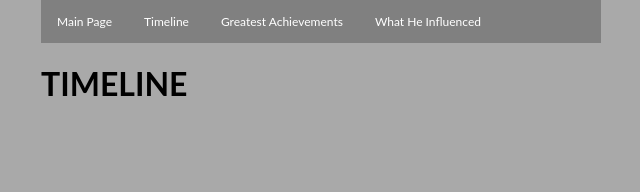
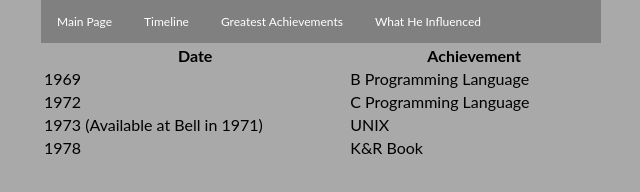
Before and after one commit to ddayan0/HistoricalFigure, a plain HTML site: page timeline.html in a window 1280 px wide. Shown: the whole page, without its empty margins (319-959 px from the left). Drawn offline with Linux system fonts and the light colour scheme.

Commit message:
Finished website

```diff
--- a/timeline.html
+++ b/timeline.html
@@ -14,6 +14,27 @@
       <a href="achievements.html">Greatest Achievements</a>
       <a href="influence.html">What He Influenced</a>
     </div>
-    <h1>TIMELINE</h1>
+    <table style="width:100%">
+  <tr>
+    <th>Date</th>
+    <th>Achievement</th>
+  </tr>
+  <tr>
+    <td>1969</td>
+    <td>B Programming Language</td>
+  </tr>
+  <tr>
+    <td>1972</td>
+    <td>C Programming Language</td>
+  </tr>
+  <tr>
+    <td>1973 (Available at Bell in 1971)</td>
+    <td>UNIX</td>
+  </tr>
+  <tr>
+    <td>1978</td>
+    <td>K&R Book</td>
+  </tr>
+</table>
   </body>
 </html>
```
Also changed, not shown: achievements.html (+15 -1 lines), index.html (+1 -1 lines), influence.html (+3 -1 lines).
